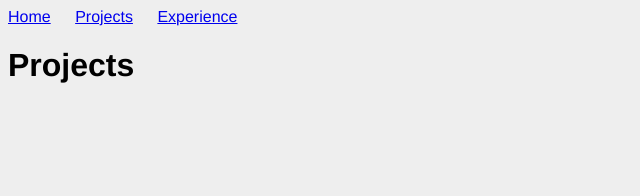
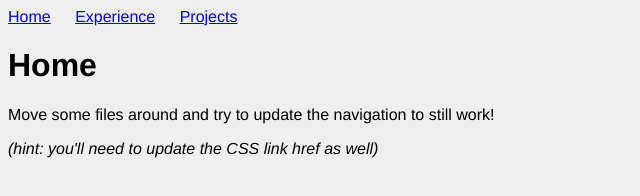
Before and after one commit to samyakjain11/website, a plain HTML site: page pages/projects.html in a window 1280 px wide. Shown: the whole page, without its empty margins (0-640 px from the left). Drawn offline with Linux system fonts and the light colour scheme; files that its build step writes are made by us from their sources.

Commit message:
fixing nav

```diff
--- a/pages/projects.html
+++ b/pages/projects.html
@@ -2,7 +2,7 @@
 
 <html>
   <head>
-    <link rel="stylesheet" href="css/style.css">
+    <link rel="stylesheet" href="../css/style.css">
   </head>
 
   <body>
@@ -10,11 +10,18 @@
       <nav>
         <ul>
           <li><a href="../index.html">Home</a></li>
-          <li><a href="projects.html">Projects</a></li>
-          <li><a href="experience.html">Experience</a></li>
+          <li><a href="pages/experience.html">Experience</a></li>
+          <li><a href="pages/projects.html">Projects</a></li>
             </ul>
       </nav>
     </header>
-    <h1>Projects</h1>
+    <h1>Home</h1>
+
+    <p>
+      Move some files around and try to update the navigation to still work!
+    </p>
+    <p>
+      <em>(hint: you'll need to update the CSS link href as well)</em>
+    </p>
   </body>
 </html>
```
Also changed, not shown: pages/experience.html (+11 -4 lines).
